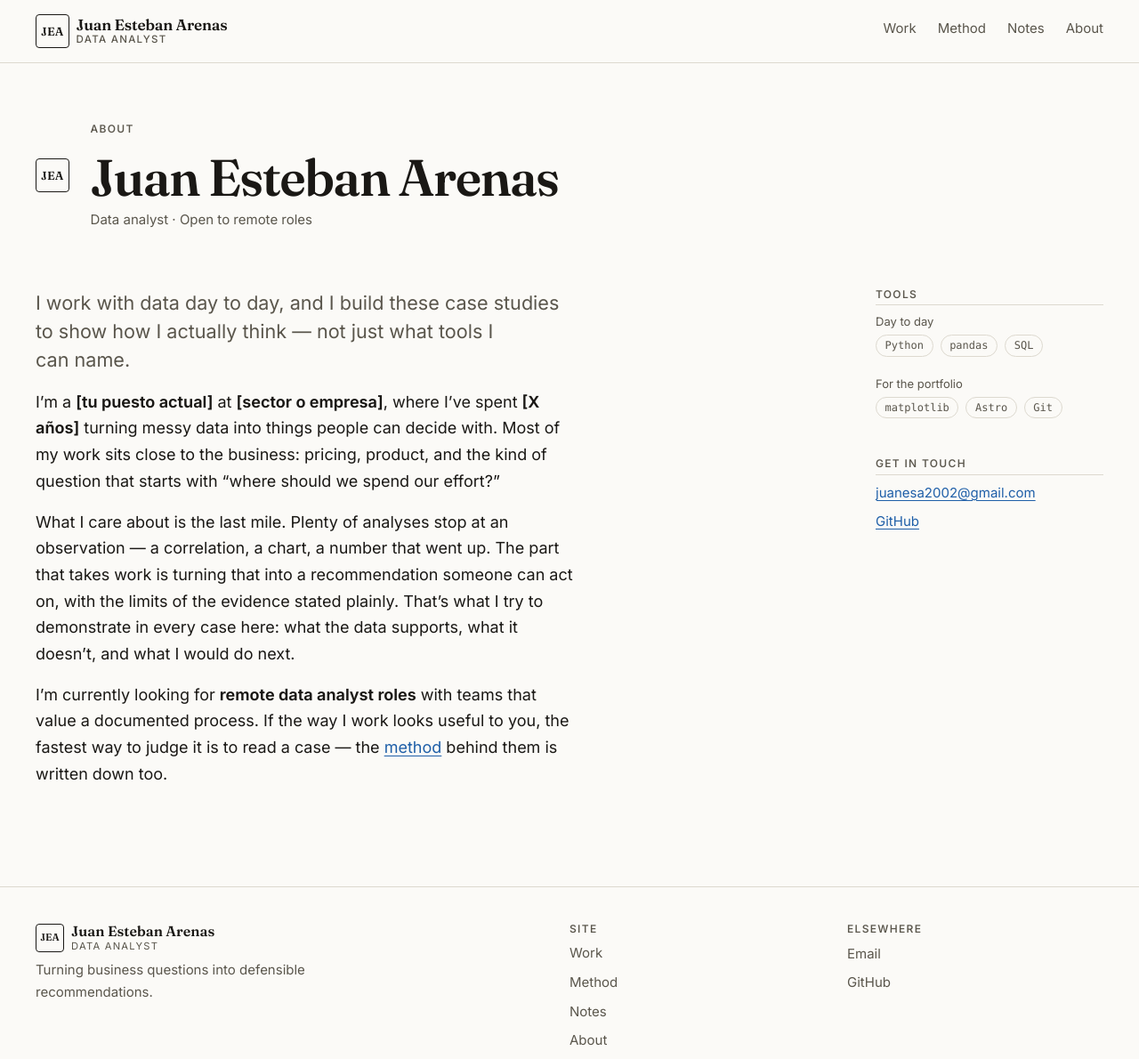
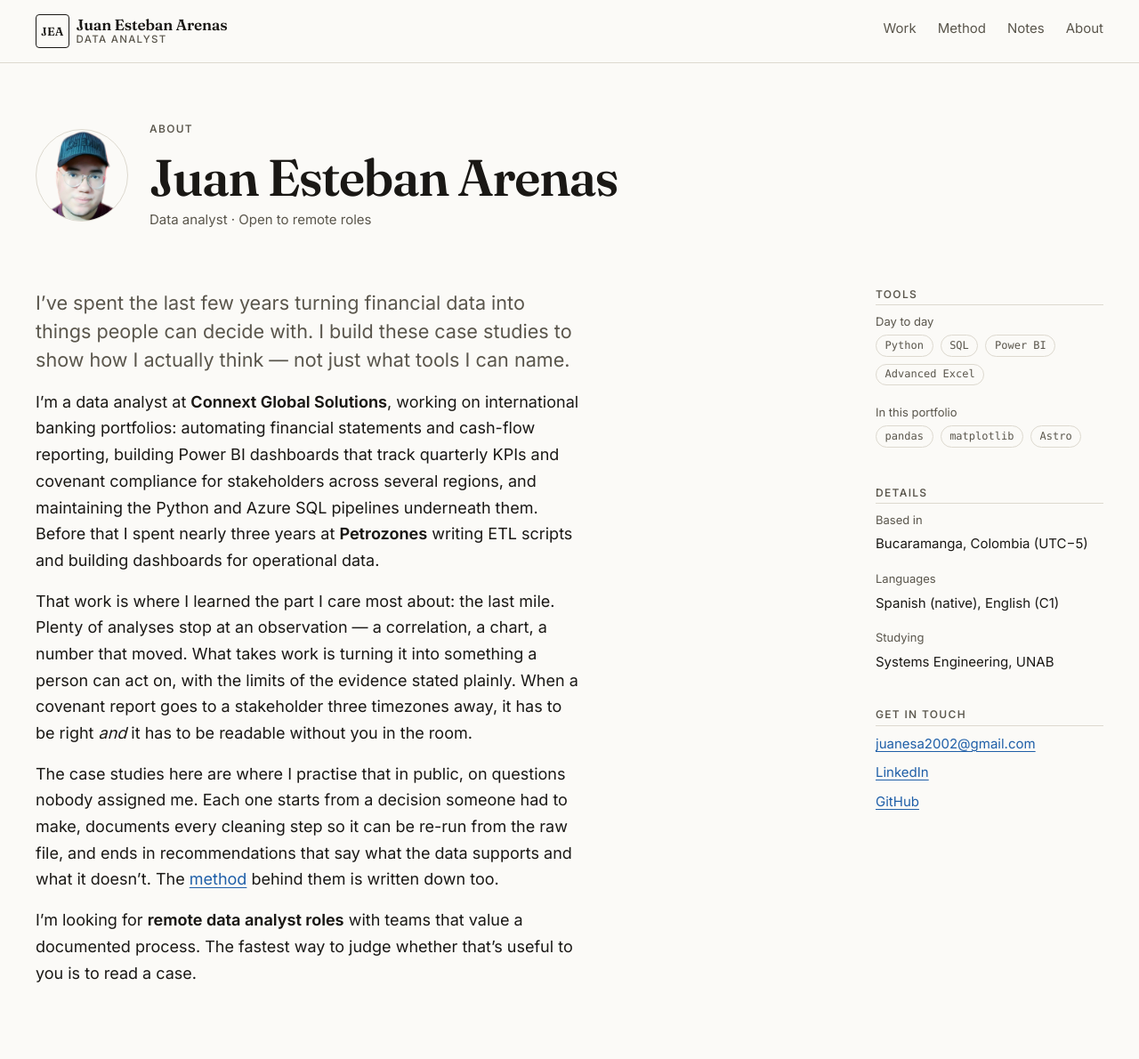
Before and after one commit to BobbyTarantino099/Portfolio, an Astro site: page /about in a window 1280 px wide. Shown: the top 1190 px of the page at 89% size. Built offline with nearby package versions, Linux system fonts and the light colour scheme; Astro itself is replaced by a stand-in of ours.

Commit message:
Write the real About page, with portrait
Replaces the drafted bio and its placeholder gaps with Juan's actual
history: data analyst at Connext Global Solutions on international
banking portfolios, nearly three years at Petrozones before that,
Systems Engineering at UNAB, based in Bucaramanga. Adds his LinkedIn.

The tools list was wrong and is now honest. It claimed pandas and
matplotlib as day-to-day work; those are portfolio tools. What he
actually uses daily is Python, SQL, Power BI and advanced Excel, and the
page now says so, separating the two.

Moved the portrait from public/ to src/assets/ so Astro processes it.
Served from public/ it was a 970 KB PNG for a 104px circle; it now
resolves to 5-13 KB WebP at the sizes actually used.

The CV's stated objective targets a specific local banking role. The
site says remote instead, which is what Juan asked for - the CV is one
application, the site is the standing pitch.

Also fixes two collapsed spaces before <strong> in About and Method,
where a JSX line break swallowed the whitespace and glued words to the
following tag.

Co-Authored-By: Claude Opus 5 <noreply@anthropic.com>

```diff
--- a/src/pages/about.astro
+++ b/src/pages/about.astro
@@ -1,43 +1,46 @@
 ---
+import { Image } from 'astro:assets';
 import Base from '../layouts/Base.astro';
-import Monogram from '../components/Monogram.astro';
+import portrait from '../assets/portrait.png';
 import { site } from '../site';
 
 /*
- * TODO(juanes): el borrador de abajo está escrito a partir de tus respuestas
- * (buscas remoto internacional, ya trabajas con datos, te atraen negocio y
- * producto, y quieres que se te recuerde por traducir datos a decisiones).
+ * Bio escrita a partir del CV de Juan (Connext Global Solutions, Petrozones,
+ * UNAB) y de sus respuestas: busca remoto internacional, ya trabaja con datos,
+ * le atraen negocio y producto, y quiere que se le recuerde por traducir datos
+ * a decisiones. Nada aquí está inventado — todo sale del CV o de lo que dijo.
  *
- * Faltan TRES datos que no invento porque son verificables y se caen en una
- * entrevista: tu puesto actual, el sector, y cuánto llevas. Están marcados
- * abajo entre [corchetes]. Rellénalos y borra este comentario.
- *
- * Si quieres retrato, deja el archivo en public/ y cambia `portrait` por su
- * ruta: el hueco ya está montado.
+ * Lo que SÍ deja fuera a propósito: el objetivo del CV apunta a un puesto
+ * concreto en banca local, y en el sitio dijo que busca remoto internacional.
+ * Manda lo segundo.
  */
-const portrait: string | null = null;
 
 const tools = {
-  'Day to day': ['Python', 'pandas', 'SQL'],
-  'For the portfolio': ['matplotlib', 'Astro', 'Git'],
+  'Day to day': ['Python', 'SQL', 'Power BI', 'Advanced Excel'],
+  'In this portfolio': ['pandas', 'matplotlib', 'Astro'],
 };
+
+const facts = [
+  { label: 'Based in', value: 'Bucaramanga, Colombia (UTC−5)' },
+  { label: 'Languages', value: 'Spanish (native), English (C1)' },
+  { label: 'Studying', value: 'Systems Engineering, UNAB' },
+];
 ---
 
 <Base
   title="About"
-  description={`${site.name} — ${site.role}. ${site.tagline}`}
+  description={`${site.name} — ${site.role} working on financial data. ${site.tagline}`}
 >
   <div class="shell about">
     <header class="about-head">
-      <div class="portrait-slot">
-        {
-          portrait ? (
-            <img src={portrait} alt={`Portrait of ${site.name}`} width="160" height="160" />
-          ) : (
-            <Monogram />
-          )
-        }
-      </div>
+      <Image
+        src={portrait}
+        alt={`Portrait of ${site.name}`}
+        widths={[160, 320]}
+        sizes="10rem"
+        class="portrait"
+        loading="eager"
+      />
 
       <div>
         <p class="eyebrow">About</p>
@@ -49,30 +52,41 @@ const tools = {
     <div class="about-body">
       <div class="bio measure">
         <p class="lede">
-          I work with data day to day, and I build these case studies to show how I actually think
-          — not just what tools I can name.
+          I&rsquo;ve spent the last few years turning financial data into things people can decide
+          with. I build these case studies to show how I actually think — not just what tools I
+          can name.
         </p>
 
         <p>
-          I&rsquo;m a <strong>[tu puesto actual]</strong> at <strong>[sector o empresa]</strong>,
-          where I&rsquo;ve spent <strong>[X años]</strong> turning messy data into things people
-          can decide with. Most of my work sits close to the business: pricing, product, and the
-          kind of question that starts with &ldquo;where should we spend our effort?&rdquo;
+          I&rsquo;m a data analyst at <strong>Connext Global Solutions</strong>, working on
+          international banking portfolios: automating financial statements and cash-flow
+          reporting, building Power BI dashboards that track quarterly KPIs and covenant
+          compliance for stakeholders across several regions, and maintaining the Python and Azure
+          SQL pipelines underneath them. Before that I spent nearly three years at{' '}
+          <strong>Petrozones</strong> writing ETL scripts and building dashboards for operational
+          data.
         </p>
 
         <p>
-          What I care about is the last mile. Plenty of analyses stop at an observation — a
-          correlation, a chart, a number that went up. The part that takes work is turning that
-          into a recommendation someone can act on, with the limits of the evidence stated
-          plainly. That&rsquo;s what I try to demonstrate in every case here: what the data
-          supports, what it doesn&rsquo;t, and what I would do next.
+          That work is where I learned the part I care most about: the last mile. Plenty of
+          analyses stop at an observation — a correlation, a chart, a number that moved. What
+          takes work is turning it into something a person can act on, with the limits of the
+          evidence stated plainly. When a covenant report goes to a stakeholder three timezones
+          away, it has to be right <em>and</em> it has to be readable without you in the room.
         </p>
 
         <p>
-          I&rsquo;m currently looking for <strong>remote data analyst roles</strong> with teams
-          that value a documented process. If the way I work looks useful to you, the fastest way
-          to judge it is to read a case — the <a href="/method/">method</a> behind them is written
-          down too.
+          The case studies here are where I practise that in public, on questions nobody assigned
+          me. Each one starts from a decision someone had to make, documents every cleaning step
+          so it can be re-run from the raw file, and ends in recommendations that say what the
+          data supports and what it doesn&rsquo;t. The <a href="/method/">method</a> behind them
+          is written down too.
+        </p>
+
+        <p>
+          I&rsquo;m looking for <strong>remote data analyst roles</strong> with teams that value a
+          documented process. The fastest way to judge whether that&rsquo;s useful to you is to
+          read a case.
         </p>
       </div>
 
@@ -89,6 +103,20 @@ const tools = {
                       {items.map((t) => <li class="tag">{t}</li>)}
                     </ul>
                   </dd>
+                </div>
+              ))
+            }
+          </dl>
+        </section>
+
+        <section>
+          <h2 class="eyebrow">Details</h2>
+          <dl class="facts">
+            {
+              facts.map((f) => (
+                <div>
+                  <dt>{f.label}</dt>
+                  <dd>{f.value}</dd>
                 </div>
               ))
             }
@@ -118,12 +146,13 @@ const tools = {
     margin-bottom: var(--space-xl);
   }
 
-  .portrait-slot img {
-    width: 5rem;
-    height: 5rem;
+  .portrait {
+    width: 6.5rem;
+    height: 6.5rem;
     border-radius: 50%;
     object-fit: cover;
     border: 1px solid var(--rule);
+    flex: none;
   }
 
   .about-head h1 {
@@ -161,20 +190,27 @@ const tools = {
     border-bottom: 1px solid var(--rule);
   }
 
-  .tools {
+  .tools,
+  .facts {
     display: grid;
     gap: var(--space-s);
     margin: 0;
   }
 
-  .tools dt {
+  .tools dt,
+  .facts dt {
     font-size: 0.8125rem;
     color: var(--ink-soft);
     margin-bottom: var(--space-3xs);
   }
 
-  .tools dd {
+  .tools dd,
+  .facts dd {
     margin: 0;
+  }
+
+  .facts dd {
+    font-size: 0.9375rem;
   }
 
   .contact {
--- a/src/pages/method.astro
+++ b/src/pages/method.astro
@@ -160,7 +160,7 @@ const layers = [
     <p>
       A portfolio is an argument about what you can do, not a folder of projects — three cases
       demonstrating different things beat eight demonstrating the same one. So before starting a
-      case I check what it would add along four axes: the <strong>type of problem</strong>, the
+      case I check what it would add along four axes: the <strong>type of problem</strong>, the{' '}
       <strong>main tool</strong>, the <strong>kind of data</strong>, and whether the result has ever
       contradicted my starting assumption. If a candidate case fills none of those gaps, the effort
       is better spent elsewhere.
--- a/src/site.ts
+++ b/src/site.ts
@@ -26,7 +26,7 @@ export const site = {
 
   links: {
     github: 'https://github.com/BobbyTarantino099',
-    linkedin: '', // TODO(juanes): tu perfil de LinkedIn
+    linkedin: 'https://www.linkedin.com/in/juan-a-702389312',
     cv: '', // TODO(juanes): /cv.pdf — colocar el archivo en public/
     /** Repositorio de este sitio, para el colofón del pie. */
     source: 'https://github.com/BobbyTarantino099/Portfolio',
```
Also changed, not shown: src/assets/portrait.png (renamed from public/pic1.png).
